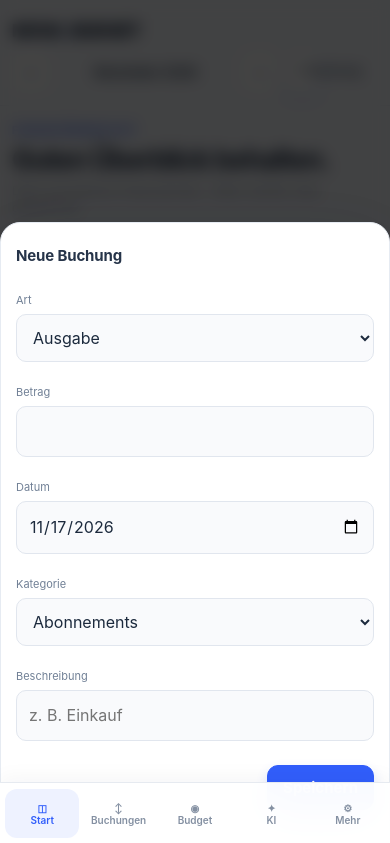
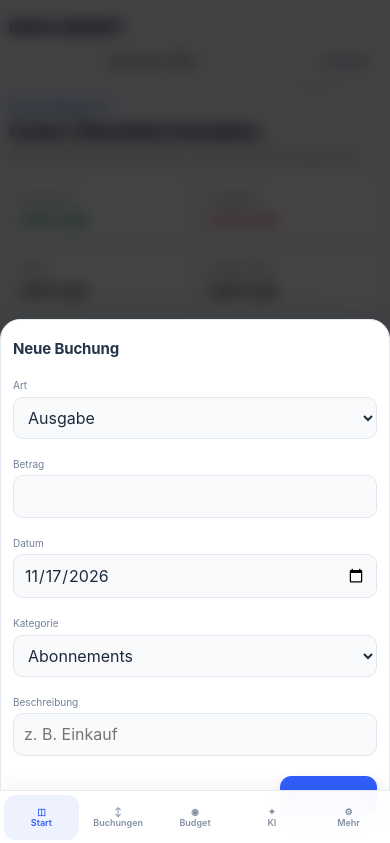
Before and after one commit to eliokipfer/Elki, a plain HTML site: page index.html in a window 390 px wide. Both pictures are taken after a click on the button "＋ Buchung". Shown: the top 843 px of the page. Drawn offline with Linux system fonts and the light colour scheme.

Commit message:
Kompaktes iPhone-Layout und kleinere UI-Abstände

```diff
--- a/index.html
+++ b/index.html
@@ -159,6 +159,57 @@ input:focus,select:focus,textarea:focus{border-color:#8ba5ff;box-shadow:0 0 0 3p
   .stat strong { font-size:16px; }
 }
 
+
+/* iPhone kompakt: letzte, verbindliche Grössenregeln */
+@media screen and (max-width: 600px) {
+  body { font-size:13px; line-height:1.42; }
+  .app { padding-left:9px; padding-right:9px; padding-bottom:calc(76px + env(safe-area-inset-bottom)); }
+  .top { width:calc(100% + 18px); margin:0 -9px 12px; padding:8px 9px 9px; gap:7px; }
+  .brand { font-size:16px; }
+  .topright { grid-template-columns:30px minmax(0,1fr) 30px minmax(82px,auto); gap:3px; }
+  .topright #prev, .topright #next { width:30px; min-width:30px; height:32px; min-height:32px; font-size:19px; }
+  .topright #month { font-size:11px; }
+  .topright #new { min-height:34px; padding:6px 7px; font-size:11px; }
+  .head { margin:2px 0 11px; }
+  .eyebrow { font-size:9px; }
+  h1 { font-size:22px; line-height:1.16; margin:4px 0 5px; }
+  h2 { font-size:14px; margin-bottom:10px; }
+  .head .muted { font-size:11px; }
+  .stats { gap:7px; margin-bottom:10px; }
+  .stat { padding:10px 9px; border-radius:12px; }
+  .stat label { font-size:10px; }
+  .stat strong { margin-top:5px; font-size:16px; line-height:1.15; }
+  .cols { gap:8px; margin-bottom:9px; }
+  .panel { padding:11px; border-radius:13px; }
+  .chart { height:170px; }
+  .legend { gap:5px; margin-top:8px; }
+  .leg, .leg b { font-size:10px; }
+  .pill { font-size:9px; }
+  .mobile { padding:4px 4px calc(4px + env(safe-area-inset-bottom)); min-height:54px; }
+  .mobile button { min-height:42px; font-size:9px; gap:2px; }
+  .mobile button br { display:block; }
+  .dialog { padding:15px 12px calc(14px + env(safe-area-inset-bottom)); max-height:85svh; }
+  .dialog h2 { font-size:15px; }
+  .field { gap:4px; margin:7px 0; }
+  .field label { font-size:10px; }
+  input, select, textarea { min-height:40px; padding:9px 10px; font-size:16px; }
+  #chatinput { min-height:82px; }
+  #chatlog { max-height:36svh !important; min-height:130px !important; padding:10px !important; }
+  #chatsend { min-height:40px; }
+  .btn, button { min-height:36px; }
+  .toast { font-size:11px; padding:8px 12px; bottom:calc(62px + env(safe-area-inset-bottom)); }
+}
+@media screen and (max-width: 380px) {
+  .app { padding-left:7px; padding-right:7px; }
+  .top { width:calc(100% + 14px); margin-left:-7px; margin-right:-7px; padding-left:7px; padding-right:7px; }
+  .topright { grid-template-columns:28px minmax(0,1fr) 28px minmax(76px,auto); gap:2px; }
+  .topright #prev, .topright #next { width:28px; min-width:28px; }
+  .topright #new { font-size:10px; padding:5px; }
+  .stat { padding:9px 8px; }
+  .stat strong { font-size:15px; }
+  .panel { padding:10px; }
+}
+
 </style></head><body><div class="app">
 <header class="top"><div class="brand">NOVA<i>.</i> BUDGET</div><div class="topright month"><button id="prev">‹</button><b id="month"></b><button id="next">›</button><button class="btn primary" id="new">＋ Buchung</button></div></header>
 <div class="layout"><aside class="side glass" id="side"><button class="active" data-page="home">◫ Übersicht</button><button data-page="tx">↕ Transaktionen</button><button data-page="budget">◉ Budgets</button><button data-page="assistant">✦ KI-Assistent</button><button data-page="settings">⚙ Einstellungen</button></aside><main>
```
